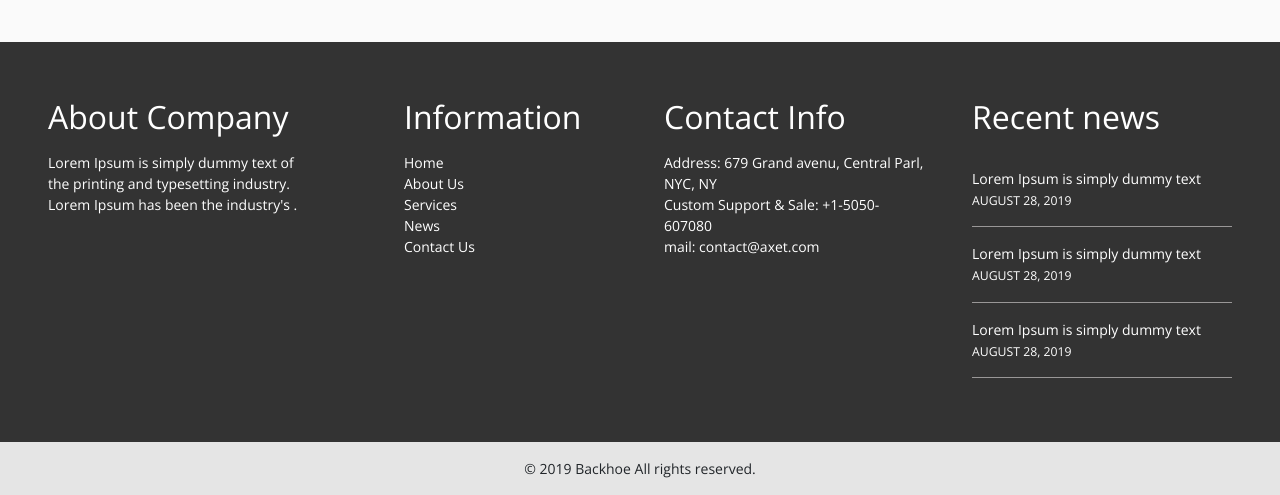
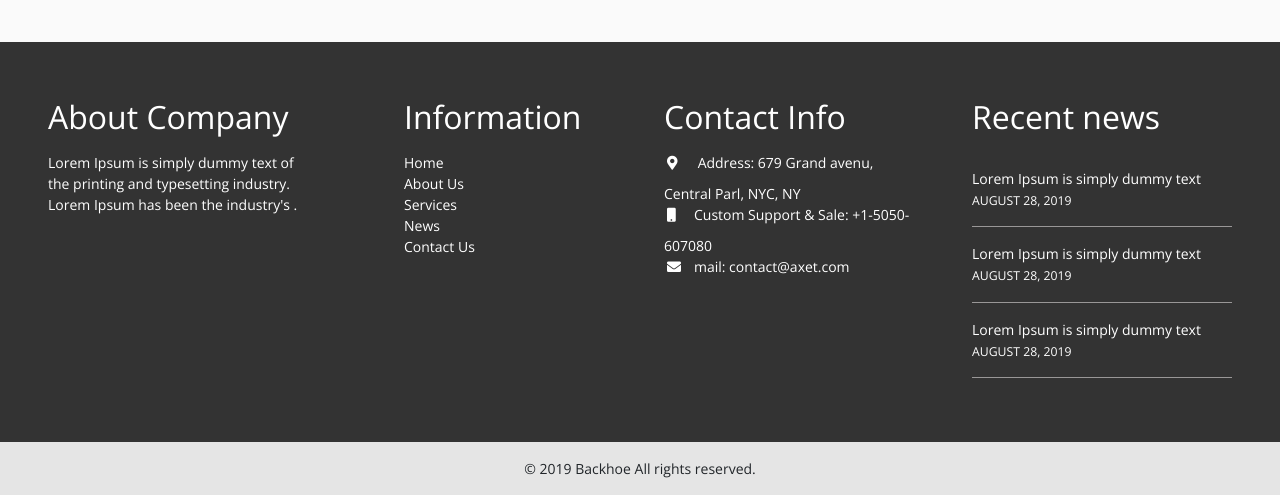
Before and after one commit to MoyinoluwaA/Team-MMM-Bootstrap, a plain HTML site: page index.html in a window 1280 px wide. Shown: the part 4425-4920 px from the top of the page. Drawn offline with nearby package versions, Linux system fonts and the light colour scheme.

Commit message:
added icon to footer

```diff
--- a/index.html
+++ b/index.html
@@ -13,6 +13,9 @@
     <link rel="preconnect" href="https://fonts.gstatic.com" crossorigin>
     <link href="https://fonts.googleapis.com/css2?family=Open+Sans:wght@300;400;600;700;800&display=swap"
         rel="stylesheet">
+        <link rel="stylesheet" href="https://pro.fontawesome.com/releases/v5.10.0/css/all.css"
+            integrity="sha384-AYmEC3Yw5cVb3ZcuHtOA93w35dYTsvhLPVnYs9eStHfGJvOvKxVfELGroGkvsg+p"
+            crossorigin="anonymous" />
 </head>
 <body>
     <header class='position-absolute w-100'>
@@ -393,15 +396,16 @@
                             <h2 class="text-white">Contact Info</h2>
                             <ul class="footer-desc list-unstyled pt-2">
                                 <li class="text-white">
-                                    <i class="text-white"></i> Address: 679 Grand avenu,
+                                    <i class="fas fa-map-marker-alt text-white"></i> Address: 679 Grand avenu,
                                     Central Parl, NYC, NY
                                 </li>
                                 <li class="text-white">
-                                    <i class="text-white"></i>Custom Support & Sale:
+                                    <i class="fas fa-mobile text-white"></i>Custom Support & Sale:
                                     +1-5050-607080
                                 </li>
                                 <li class="text-white">
-                                    <i class="text-white"></i>mail: contact@axet.com
+                                    <i class="fas fa-envelope text-white"></i>mail:
+                                    contact@axet.com
                                 </li>
                             </ul>
                         </div>
--- a/styles.css
+++ b/styles.css
@@ -200,6 +200,12 @@ footer a {
     border-bottom: 1px solid #999797;
 }
 
+.fas {
+    width: 30px;
+    height: 30px;
+    padding: 3px;
+}
+
 .pft {
     color: #474747;
 }
```
